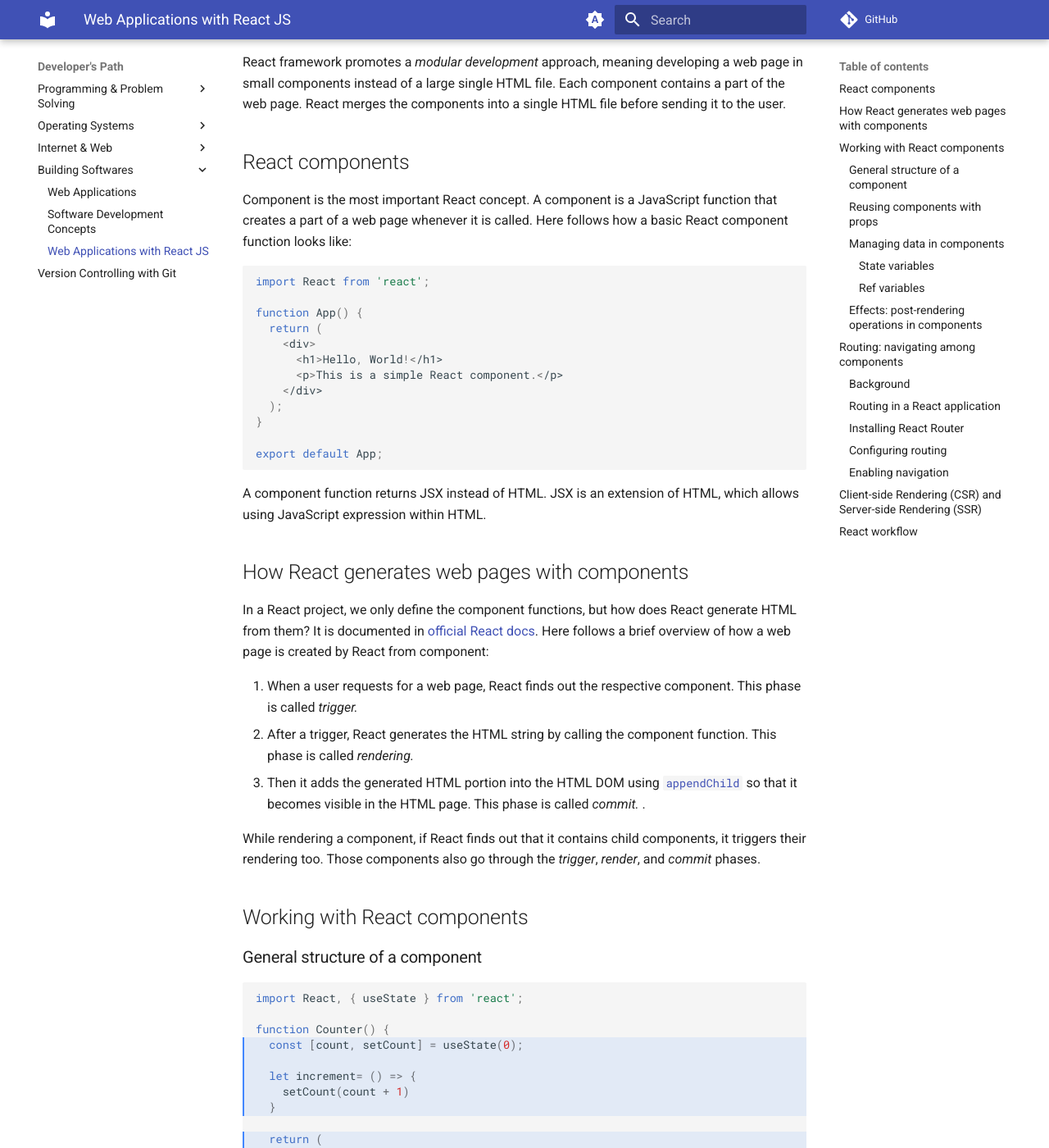
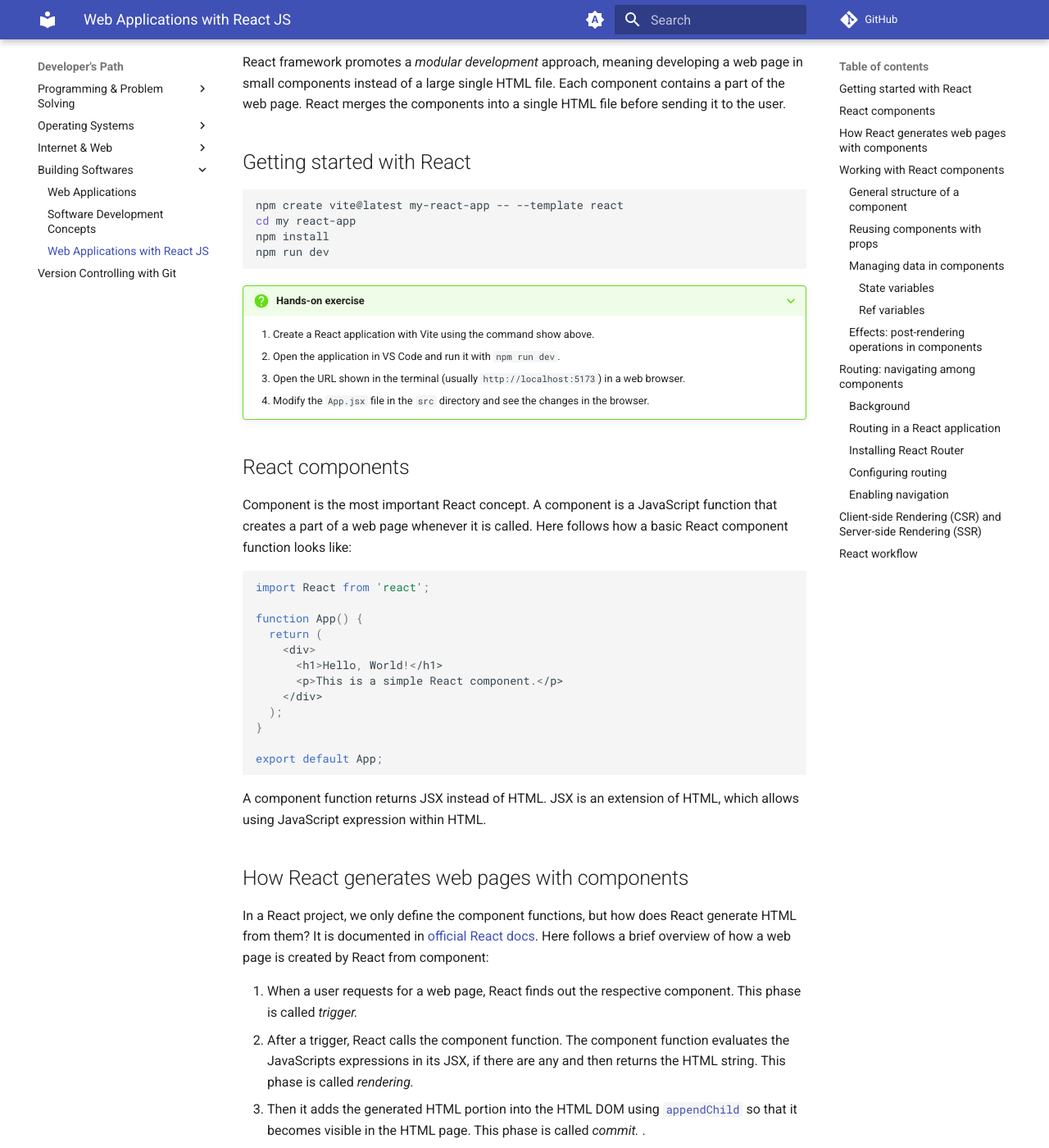
Before and after one commit to gharials/dev-path, an MkDocs documentation site: the page built from docs/building-softwares/react-js.md, in a window 1280 px wide and 1400 px high, scrolled down 313 px. Shown: the whole window at 82% size. Built offline with MkDocs 1.6.1 and Material for MkDocs 9.7.7, drawn with Linux system fonts in a browser that asks for light colours; comment, search, counter and statistics services are not loaded.

Commit message:
new section "Getting started with React"

````diff
--- a/docs/building-softwares/react-js.md
+++ b/docs/building-softwares/react-js.md
@@ -6,6 +6,21 @@
 In traditional web development, for each web page, developers create a single large HTML file and links CSS and JavaScript to it. In this approach, it becomes harder to add new features and to fix bugs as the application becomes larger.
 
 React framework promotes a _modular development_ approach, meaning developing a web page in small components instead of a large single HTML file. Each component contains a part of the web page. React merges the components into a single HTML file before sending it to the user.
+
+## Getting started with React
+
+```bash
+npm create vite@latest my-react-app -- --template react
+cd my react-app
+npm install
+npm run dev
+```
+
+???+ question "Hands-on exercise"
+    1. Create a React application with Vite using the command show above.
+    2. Open the application in VS Code and run it with `npm run dev`.
+    3. Open the URL shown in the terminal (usually `http://localhost:5173`) in a web browser.
+    4. Modify the `App.jsx` file in the `src` directory and see the changes in the browser.
 
 ## React components
 
@@ -33,7 +48,7 @@ A component function returns JSX instead of HTML. JSX is an extension of HTML, w
 In a React project, we only define the component functions, but how does React generate HTML from them? It is documented in [official React docs](https://react.dev/learn/render-and-commit). Here follows a brief overview of how a web page is created by React from component:
 
 1. When a user requests for a web page, React finds out the respective component. This phase is called _trigger._
-2. After a trigger, React generates the HTML string by calling the component function. This phase is called _rendering._
+2. After a trigger, React calls the component function. The component function evaluates the JavaScripts expressions in its JSX, if there are any and then returns the HTML string. This phase is called _rendering._
 3. Then it adds the generated HTML portion into the HTML DOM using [`appendChild`](https://www.w3schools.com/jsref/met_document_createelement.asp) so that it becomes visible in the HTML page. This phase is called _commit._ .
 
 While rendering a component, if React finds out that it contains child components, it triggers their rendering too. Those components also go through the _trigger_, _render_, and _commit_ phases.
````
